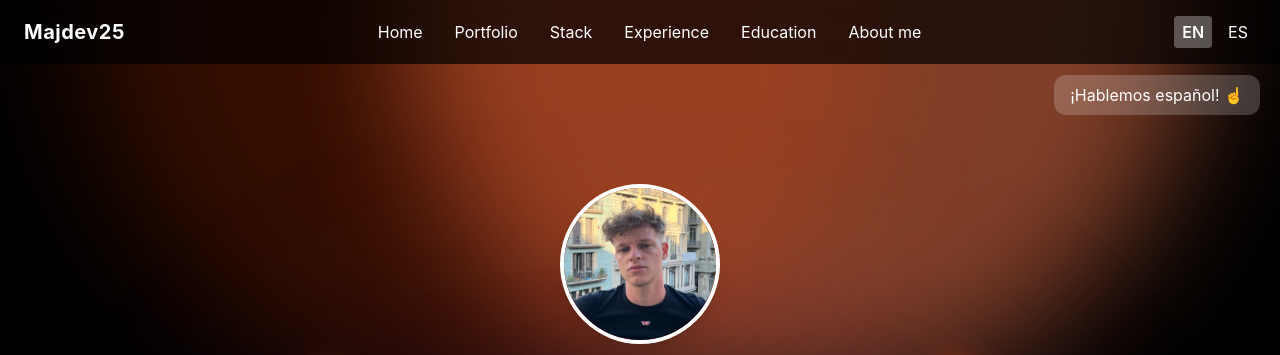
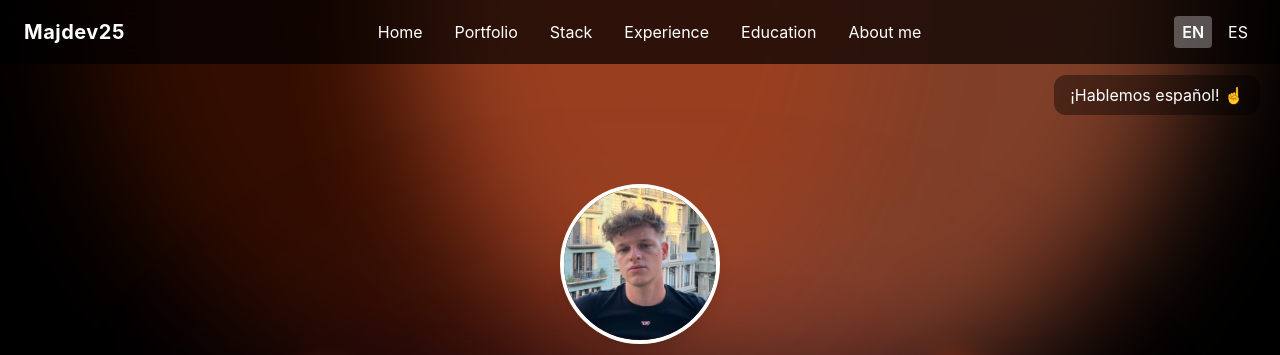
Before and after one commit to majdev25/majdev25-website, a React app: page / in a window 1280 px wide. Shown: the top 355 px of the page. Built offline with nearby package versions, Linux system fonts and the light colour scheme; animation ran at ten frames a second.

Commit message:
favicon & spanish callout ui fix

```diff
--- a/public/index.html
+++ b/public/index.html
@@ -24,7 +24,7 @@
       work correctly both with client-side routing and a non-root public URL.
       Learn how to configure a non-root public URL by running `npm run build`.
     -->
-    <title>React App</title>
+    <title>Maj Andrejč - Portfolio</title>
   </head>
   <body>
     <noscript>You need to enable JavaScript to run this app.</noscript>
--- a/src/views/Sections/HeroSection.js
+++ b/src/views/Sections/HeroSection.js
@@ -27,7 +27,7 @@ function HeroSection() {
       </div>
 
       {i18n.language !== "es" && (
-        <div className="absolute top-[75px] right-[20px] p-2 px-4 bg-white/20 rounded-xl">
+        <div className="absolute top-[75px] right-[20px] p-2 px-4 bg-black/40 rounded-xl">
           ¡Hablemos español! ☝️
         </div>
       )}
```
Also changed, not shown: public/favicon.ico.
